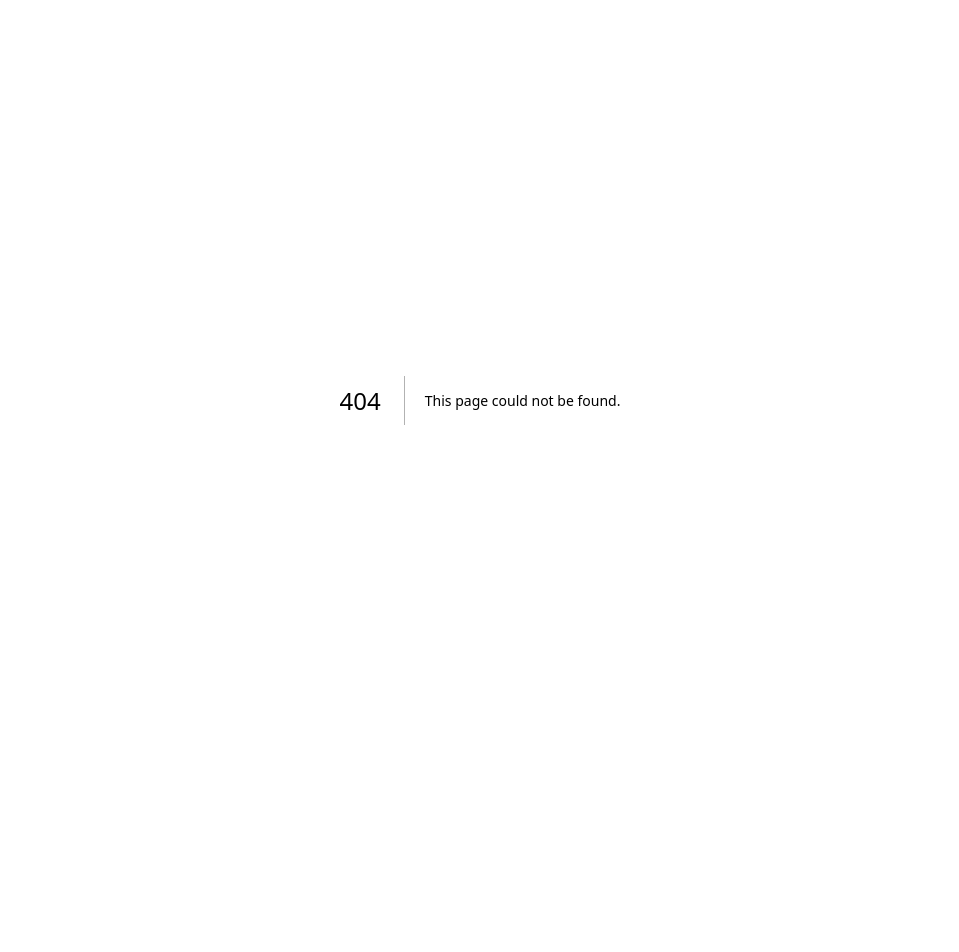
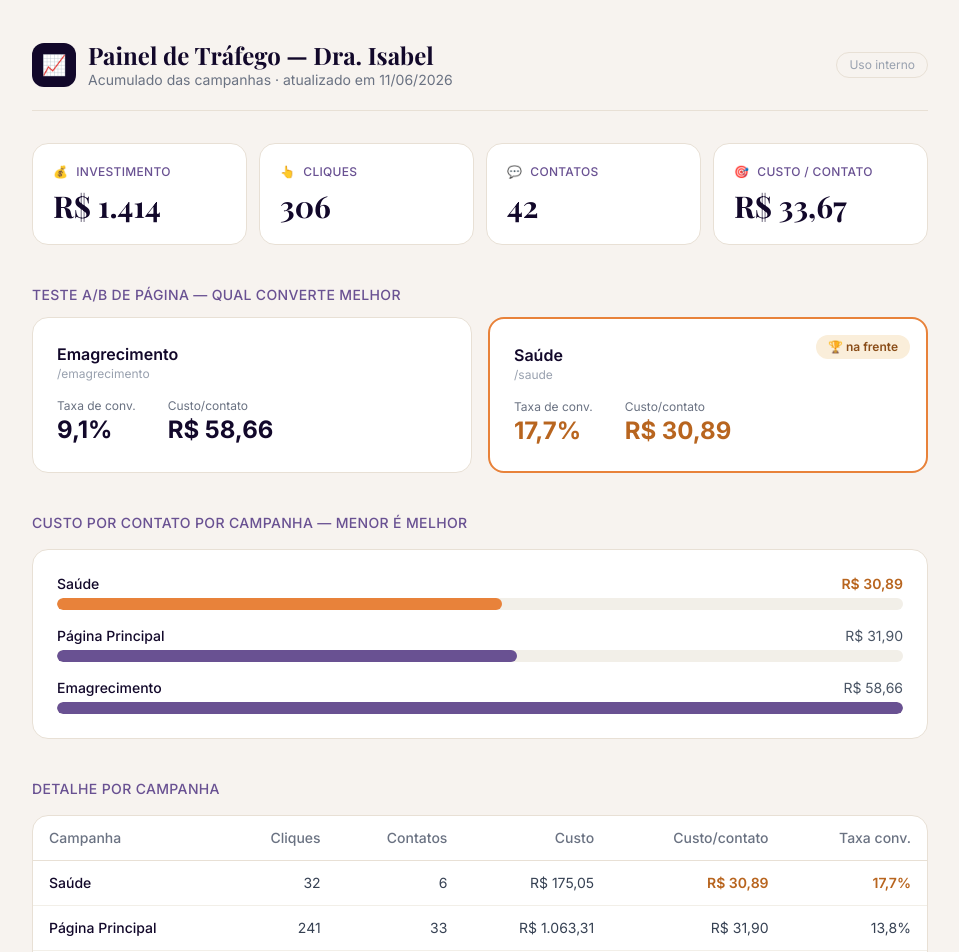
Before and after one commit to andremacan-png/isabel-aragao-site, a Next.js app: page /painel in a window 1280 px wide. Before the commit this address had no page. Shown: the top 952 px of the page, without its empty margins (160-1119 px from the left). Before the commit the page ends 800 px from the top, so only its background shows below. Built offline with nearby package versions, Linux system fonts and the light colour scheme; a web font is replaced by a local one.

Commit message:
feat(painel): dashboard interno de tráfego (noindex, on-brand)

```diff
--- /dev/null
+++ b/app/painel/page.tsx
@@ -0,0 +1,143 @@
+import type { Metadata } from 'next'
+
+export const metadata: Metadata = {
+  title: 'Painel de Tráfego — Dra. Isabel',
+  robots: { index: false, follow: false },
+}
+
+const ATUALIZADO = '11/06/2026'
+
+const campanhas = [
+  { nome: 'Saúde', rota: '/saude', cliques: 32, conversoes: 6, custo: 175.05, custoConv: 30.89, taxa: 17.7, destaque: true },
+  { nome: 'Página Principal', rota: 'home', cliques: 241, conversoes: 33, custo: 1063.31, custoConv: 31.9, taxa: 13.8, destaque: false },
+  { nome: 'Emagrecimento', rota: '/emagrecimento', cliques: 33, conversoes: 3, custo: 175.98, custoConv: 58.66, taxa: 9.1, destaque: false },
+]
+
+const total = {
+  investimento: 1414.35,
+  cliques: 306,
+  contatos: 42,
+  custoContato: 33.67,
+}
+
+const brl = (n: number) => 'R$ ' + n.toLocaleString('pt-BR', { minimumFractionDigits: 2, maximumFractionDigits: 2 })
+const brl0 = (n: number) => 'R$ ' + Math.round(n).toLocaleString('pt-BR')
+
+function Kpi({ icone, label, valor }: { icone: string; label: string; valor: string }) {
+  return (
+    <div className="bg-white rounded-2xl border border-[#E8E0D5] p-5">
+      <div className="flex items-center gap-2 text-[#695192] text-xs font-medium uppercase tracking-wide">
+        <span>{icone}</span>
+        {label}
+      </div>
+      <div className="font-playfair text-3xl font-bold text-[#12082a] mt-2">{valor}</div>
+    </div>
+  )
+}
+
+export default function PainelPage() {
+  const maxCpa = Math.max(...campanhas.map((c) => c.custoConv))
+
+  return (
+    <div className="min-h-screen bg-[#F7F3EF] font-sans py-10 px-4 sm:px-6">
+      <div className="max-w-4xl mx-auto">
+
+        {/* Header */}
+        <div className="flex items-center justify-between border-b border-[#E8E0D5] pb-5 mb-8">
+          <div className="flex items-center gap-3">
+            <div className="w-11 h-11 rounded-xl bg-[#12082a] flex items-center justify-center">
+              <span className="text-[#E8823A] text-xl">📈</span>
+            </div>
+            <div>
+              <h1 className="font-playfair text-xl sm:text-2xl font-bold text-[#12082a] leading-tight">Painel de Tráfego — Dra. Isabel</h1>
+              <p className="text-sm text-gray-500">Acumulado das campanhas · atualizado em {ATUALIZADO}</p>
+            </div>
+          </div>
+          <span className="hidden sm:inline text-xs text-gray-400 border border-[#E8E0D5] rounded-full px-3 py-1">Uso interno</span>
+        </div>
+
+        {/* KPIs */}
+        <div className="grid grid-cols-2 lg:grid-cols-4 gap-3 mb-10">
+          <Kpi icone="💰" label="Investimento" valor={brl0(total.investimento)} />
+          <Kpi icone="👆" label="Cliques" valor={total.cliques.toLocaleString('pt-BR')} />
+          <Kpi icone="💬" label="Contatos" valor={String(total.contatos)} />
+          <Kpi icone="🎯" label="Custo / contato" valor={brl(total.custoContato)} />
+        </div>
+
+        {/* A/B */}
+        <p className="text-sm text-[#695192] font-medium mb-3 uppercase tracking-wide">Teste A/B de página — qual converte melhor</p>
+        <div className="grid sm:grid-cols-2 gap-4 mb-10">
+          <div className="bg-white rounded-2xl border border-[#E8E0D5] p-6">
+            <p className="font-semibold text-[#12082a]">Emagrecimento</p>
+            <p className="text-xs text-gray-400 mb-4">/emagrecimento</p>
+            <div className="flex gap-8">
+              <div><p className="text-xs text-gray-500">Taxa de conv.</p><p className="text-2xl font-bold text-[#12082a]">9,1%</p></div>
+              <div><p className="text-xs text-gray-500">Custo/contato</p><p className="text-2xl font-bold text-[#12082a]">R$ 58,66</p></div>
+            </div>
+          </div>
+          <div className="bg-white rounded-2xl border-2 border-[#E8823A] p-6 relative">
+            <span className="absolute top-4 right-4 text-xs font-semibold text-[#8a4d18] bg-[#FAEEDA] rounded-full px-3 py-1">🏆 na frente</span>
+            <p className="font-semibold text-[#12082a]">Saúde</p>
+            <p className="text-xs text-gray-400 mb-4">/saude</p>
+            <div className="flex gap-8">
+              <div><p className="text-xs text-gray-500">Taxa de conv.</p><p className="text-2xl font-bold text-[#b8651f]">17,7%</p></div>
+              <div><p className="text-xs text-gray-500">Custo/contato</p><p className="text-2xl font-bold text-[#b8651f]">R$ 30,89</p></div>
+            </div>
+          </div>
+        </div>
+
+        {/* Custo por contato — barras */}
+        <p className="text-sm text-[#695192] font-medium mb-4 uppercase tracking-wide">Custo por contato por campanha — menor é melhor</p>
+        <div className="bg-white rounded-2xl border border-[#E8E0D5] p-6 mb-10 space-y-4">
+          {[...campanhas].sort((a, b) => a.custoConv - b.custoConv).map((c) => (
+            <div key={c.nome}>
+              <div className="flex justify-between text-sm mb-1">
+                <span className="text-[#12082a] font-medium">{c.nome}</span>
+                <span className={c.destaque ? 'text-[#b8651f] font-semibold' : 'text-gray-600'}>{brl(c.custoConv)}</span>
+              </div>
+              <div className="h-3 bg-[#F2EFE8] rounded-full overflow-hidden">
+                <div
+                  className={`h-full rounded-full ${c.destaque ? 'bg-[#E8823A]' : 'bg-[#695192]'}`}
+                  style={{ width: `${(c.custoConv / maxCpa) * 100}%` }}
+                />
+              </div>
+            </div>
+          ))}
+        </div>
+
+        {/* Tabela */}
+        <p className="text-sm text-[#695192] font-medium mb-4 uppercase tracking-wide">Detalhe por campanha</p>
+        <div className="bg-white rounded-2xl border border-[#E8E0D5] overflow-hidden mb-8">
+          <table className="w-full text-sm">
+            <thead>
+              <tr className="text-left text-gray-500 border-b border-[#E8E0D5]">
+                <th className="py-3 px-4 font-medium">Campanha</th>
+                <th className="py-3 px-4 font-medium text-right">Cliques</th>
+                <th className="py-3 px-4 font-medium text-right">Contatos</th>
+                <th className="py-3 px-4 font-medium text-right">Custo</th>
+                <th className="py-3 px-4 font-medium text-right">Custo/contato</th>
+                <th className="py-3 px-4 font-medium text-right">Taxa conv.</th>
+              </tr>
+            </thead>
+            <tbody>
+              {campanhas.map((c) => (
+                <tr key={c.nome} className="border-b border-[#F2EFE8] last:border-0">
+                  <td className="py-3 px-4 text-[#12082a] font-medium">{c.nome}</td>
+                  <td className="py-3 px-4 text-right text-gray-700">{c.cliques}</td>
+                  <td className="py-3 px-4 text-right text-gray-700">{c.conversoes}</td>
+                  <td className="py-3 px-4 text-right text-gray-700">{brl(c.custo)}</td>
+                  <td className={`py-3 px-4 text-right ${c.destaque ? 'text-[#b8651f] font-semibold' : 'text-gray-700'}`}>{brl(c.custoConv)}</td>
+                  <td className={`py-3 px-4 text-right ${c.destaque ? 'text-[#b8651f] font-semibold' : 'text-gray-700'}`}>{c.taxa.toLocaleString('pt-BR')}%</td>
+                </tr>
+              ))}
+            </tbody>
+          </table>
+        </div>
+
+        <p className="text-xs text-gray-400 leading-relaxed">
+          Página de uso interno · não indexada. &quot;Contatos&quot; = conversões contabilizadas pelo Google Ads (todas as ações). Dados acumulados das campanhas até {ATUALIZADO}.
+        </p>
+      </div>
+    </div>
+  )
+}
```
